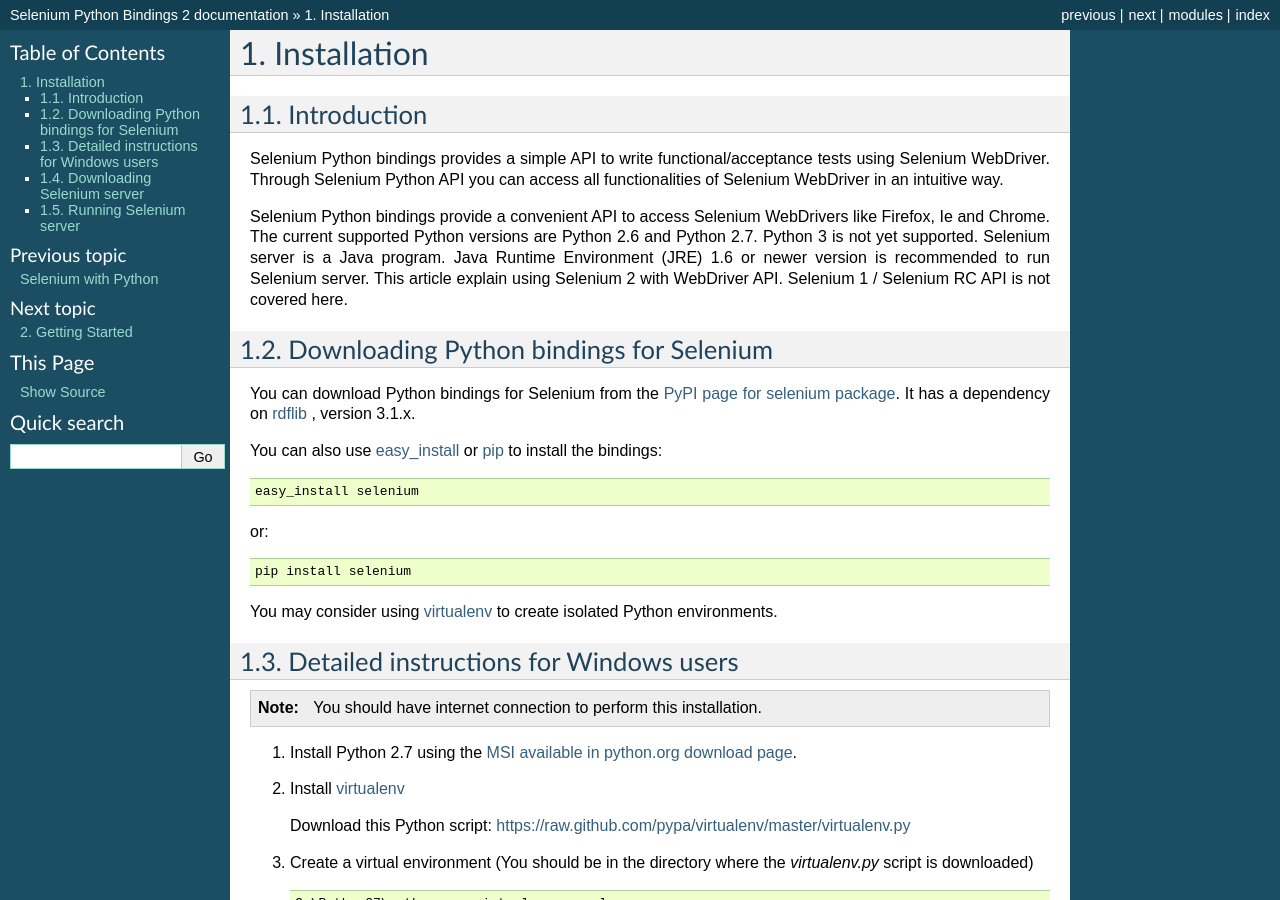
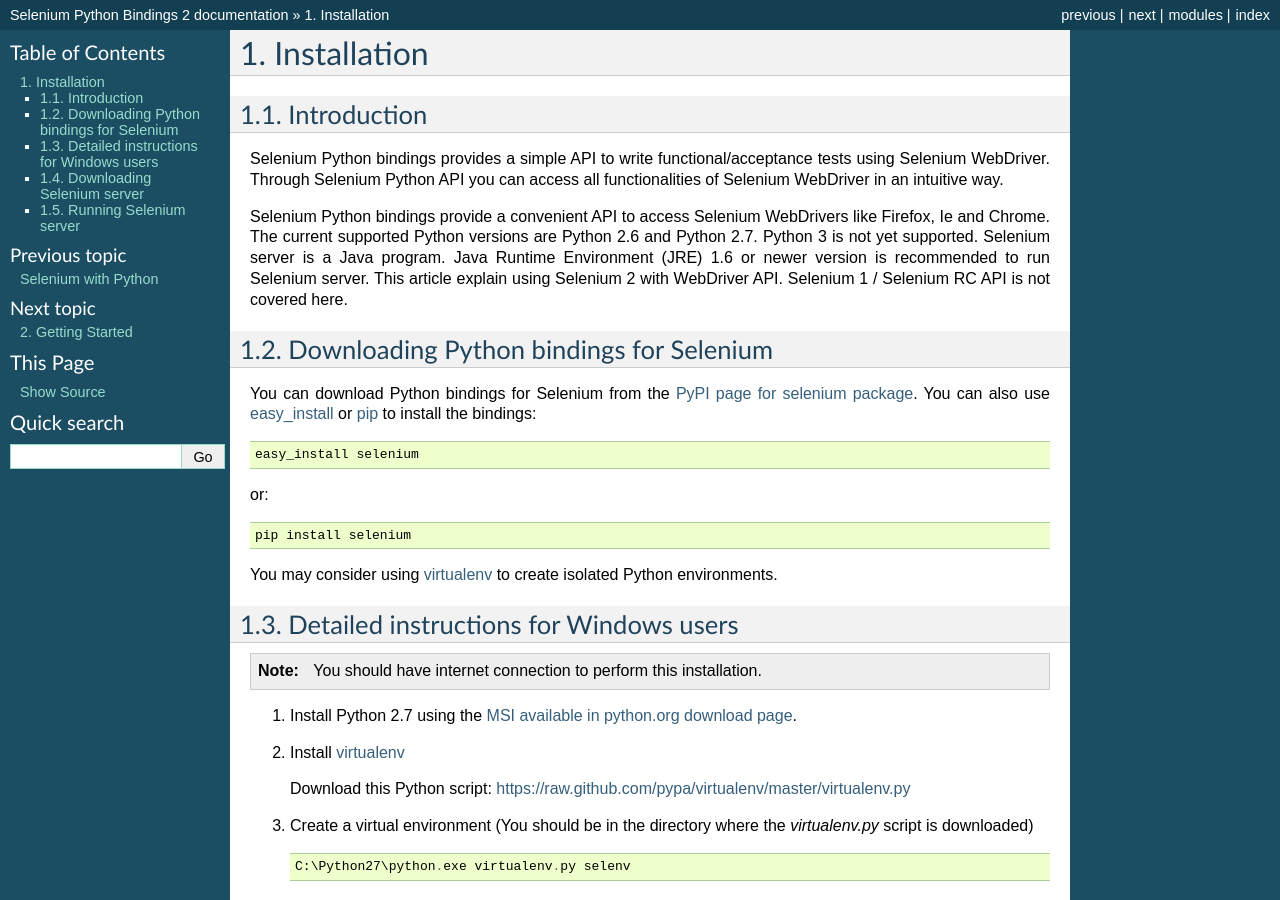
Before and after one commit to baijum/selenium-python, a Sphinx documentation site: the page built from source/installation.rst, in a window 1280 px wide and 900 px high. Built offline with Sphinx 7.4.7, drawn with Linux system fonts in a browser that asks for light colours.

Commit message:
rdflib is no more a dependency

```diff
--- a/source/installation.rst
+++ b/source/installation.rst
@@ -24,13 +24,9 @@
 ~~~~~~~~~~~~~~~~~~~~~~~~~~~~~~~~~~~~~~~~
 
 You can download Python bindings for Selenium from the `PyPI page for
-selenium package <http://pypi.python.org/pypi/selenium>`_.  It has a
-dependency on `rdflib <http://pypi.python.org/pypi/rdflib>`_ , version
-3.1.x.
-
-You can also use `easy_install
-<http://python-distribute.org/distribute_setup.py>`_ or `pip
-<http://pypi.python.org/pypi/pip>`_ to install the bindings::
+selenium package <http://pypi.python.org/pypi/selenium>`_.  You can
+also use `easy_install <http://python-distribute.org/distribute_setup.py>`_
+or `pip <http://pypi.python.org/pypi/pip>`_ to install the bindings::
 
   easy_install selenium
 
```
